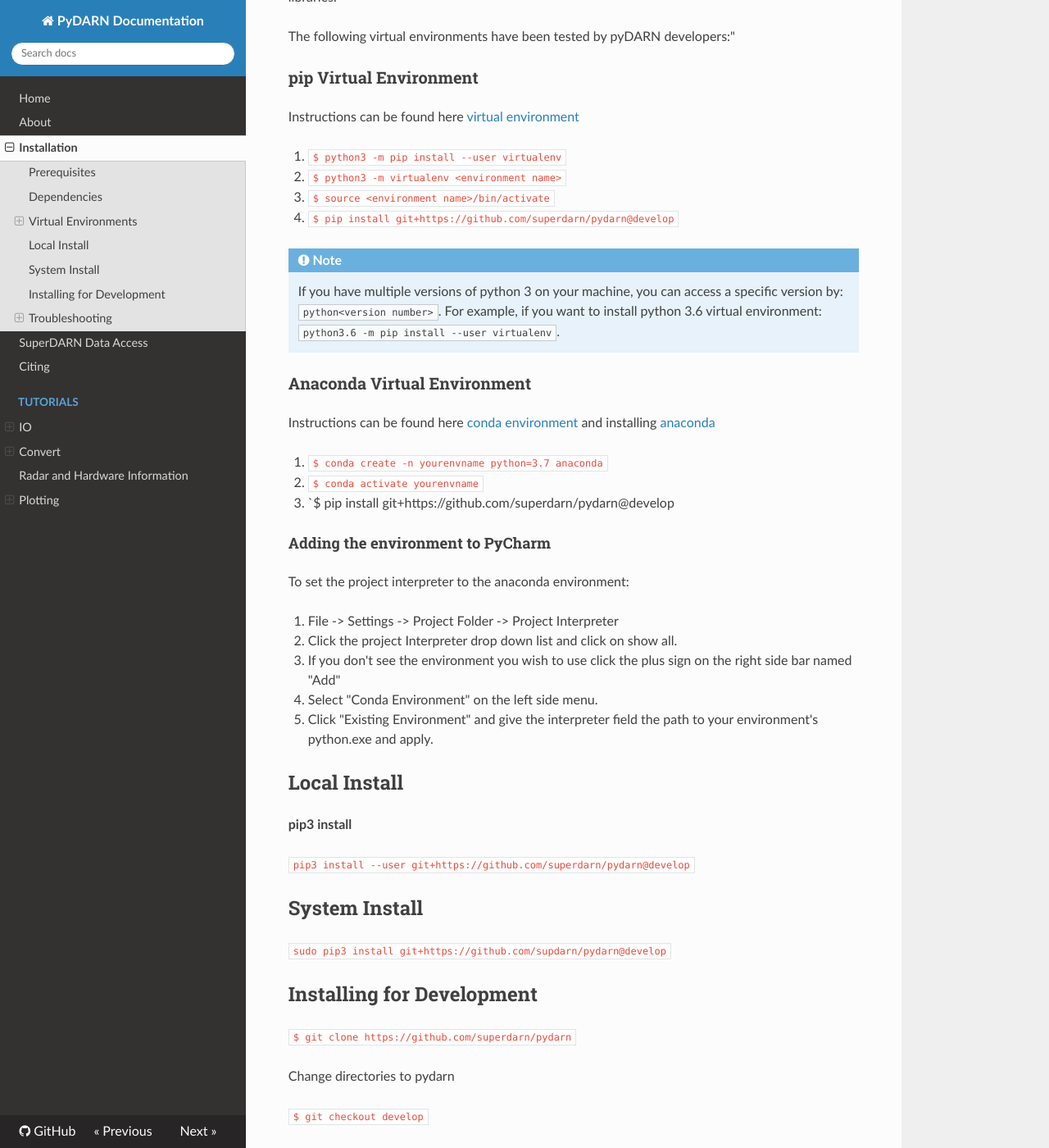
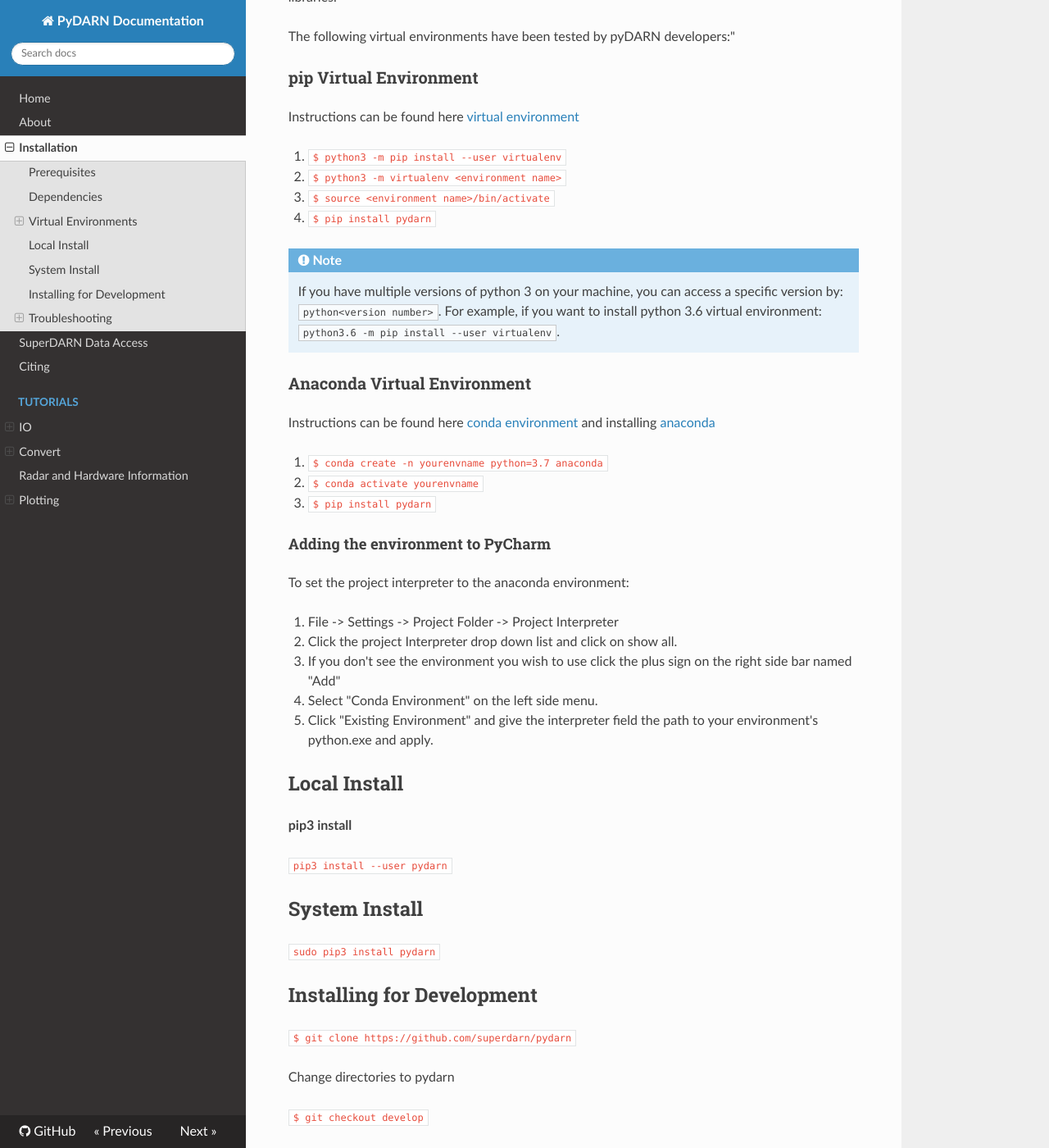
Before and after one commit to SuperDARN/pydarn, an MkDocs documentation site: the page built from docs/user/install.md, in a window 1280 px wide and 1400 px high, scrolled down 968 px. Shown: the whole window at 82% size. Built offline with MkDocs 1.6.1, drawn with Linux system fonts in a browser that asks for light colours; nearby versions of some CDN libraries.

Commit message:
modified installation and setup to match the new pip install ability!

```diff
--- a/docs/user/install.md
+++ b/docs/user/install.md
@@ -42,7 +42,7 @@
 1. `$ python3 -m pip install --user virtualenv`
 2. `$ python3 -m virtualenv <environment name>`
 * `$ source <environment name>/bin/activate`
-* `$ pip install git+https://github.com/superdarn/pydarn@develop`
+* `$ pip install pydarn`
 
 !!! Note
     If you have multiple versions of python 3 on your machine, you can access a specific version by: `python<version number>`.
@@ -53,7 +53,7 @@
 
 1. `$ conda create -n yourenvname python=3.7 anaconda`
 2. `$ conda activate yourenvname`
-* `$ pip install git+https://github.com/superdarn/pydarn@develop
+* `$ pip install pydarn`
 
 #### Adding the environment to PyCharm
 
@@ -68,10 +68,10 @@
 ## Local Install
 **pip3 install**
 
-`pip3 install --user git+https://github.com/superdarn/pydarn@develop`
+`pip3 install --user pydarn`
 
 ## System Install
-`sudo pip3 install git+https://github.com/supdarn/pydarn@develop`
+`sudo pip3 install pydarn`
 
 ## Installing for Development
 `$ git clone https://github.com/superdarn/pydarn`
--- a/setup.py
+++ b/setup.py
@@ -37,12 +37,17 @@
         else:
             self.do_egg_install()
 
+this_directory = path.abspath(path.dirname(__file__))
+with open(path.join(this_directory, 'README.md'), encoding='utf-8') as f:
+    long_description = f.read()
 
 # Setup information
 setup(
     cmdclass={'install': initialize_submodules},
     name="pydarn",
     version="1.0.0",
+    long_description=long_description,
+    long_description_content_type='text/markdown',
     description="Data visualization library for SuperDARN data",
     url='https://github.com/SuperDARN/pydarn.git',
     classifiers=[
```
Also changed, not shown: other parts of docs/user/install.md (+1 -1 lines), README.md (+5 -2 lines).
